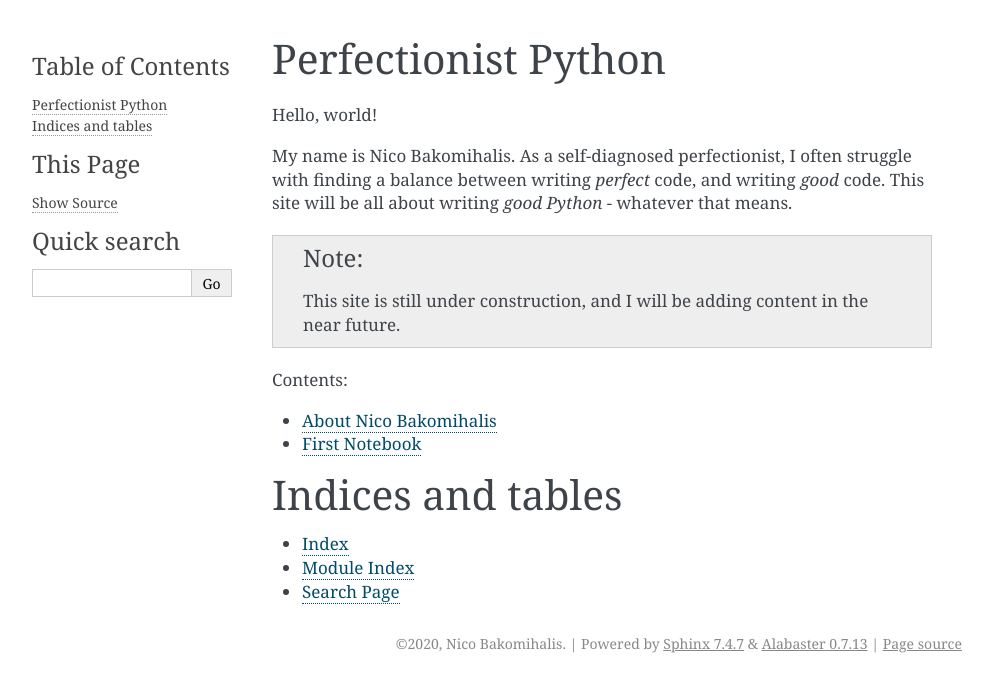
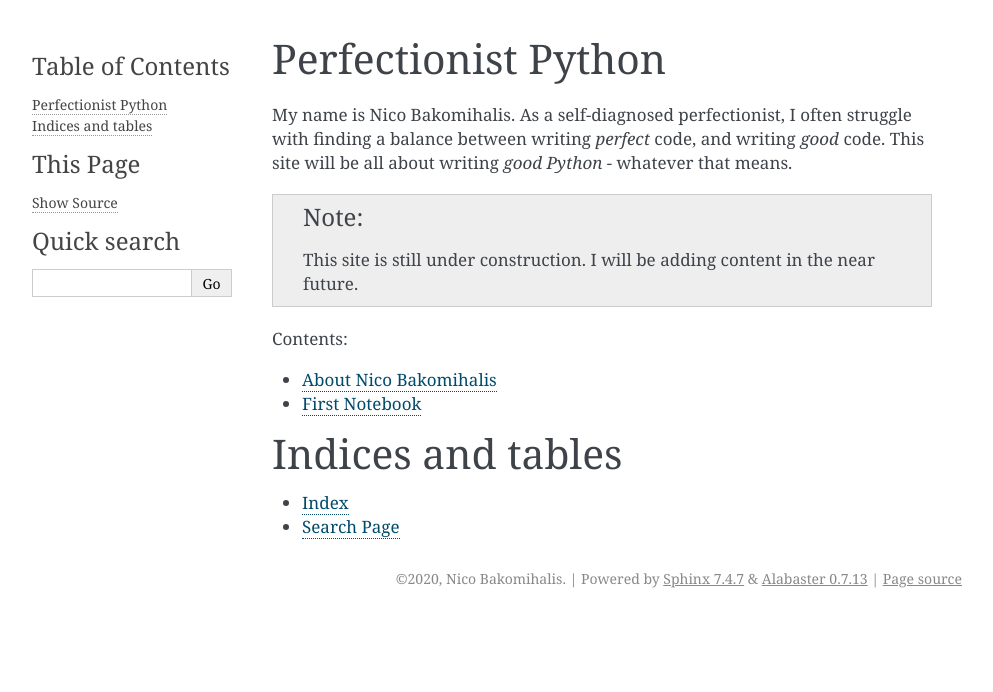
Before and after one commit to nicobako/pythonic-misadventures, a Sphinx documentation site: the page built from doc/source/index.rst, in a window 1280 px wide. Shown: the top 692 px of the page, without its empty margins (148-1141 px from the left). Built offline with Sphinx 7.4.7, drawn with Linux system fonts in a browser that asks for light colours.

Commit message:
Update index.rst

```diff
--- a/doc/source/index.rst
+++ b/doc/source/index.rst
@@ -1,18 +1,17 @@
 Perfectionist Python
 ====================
-
-Hello, world!
 
 My name is Nico Bakomihalis.
 As a self-diagnosed perfectionist,
 I often struggle with finding a balance between writing
-*perfect* code, and writing *good* code. This site will be all about
+*perfect* code, and writing *good* code.
+This site will be all about
 writing *good Python* - whatever that means.
 
 .. note::
 
-   This site is still under construction,
-   and I will be adding content in the near future.
+   This site is still under construction.
+   I will be adding content in the near future.
 
 .. toctree::
    :maxdepth: 2
```
Also changed, not shown: other parts of doc/source/index.rst (+0 -1 lines).
